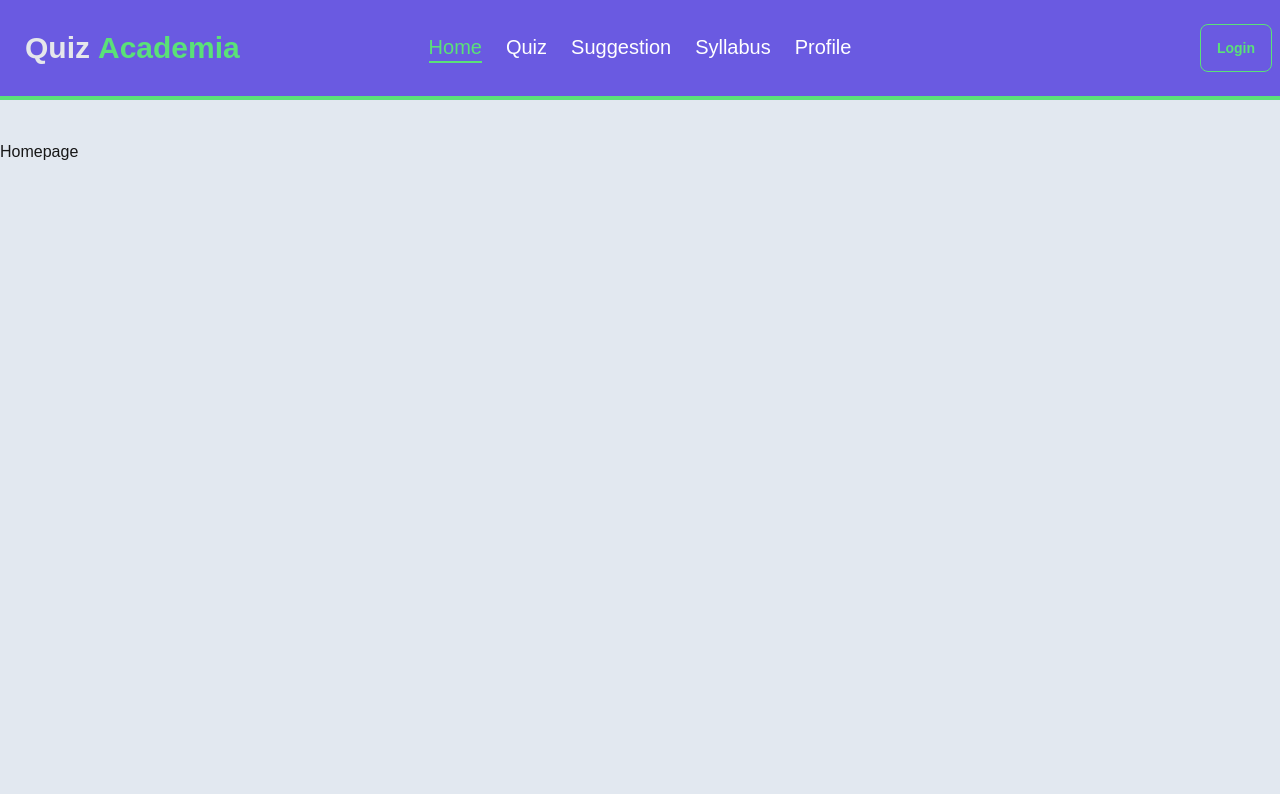
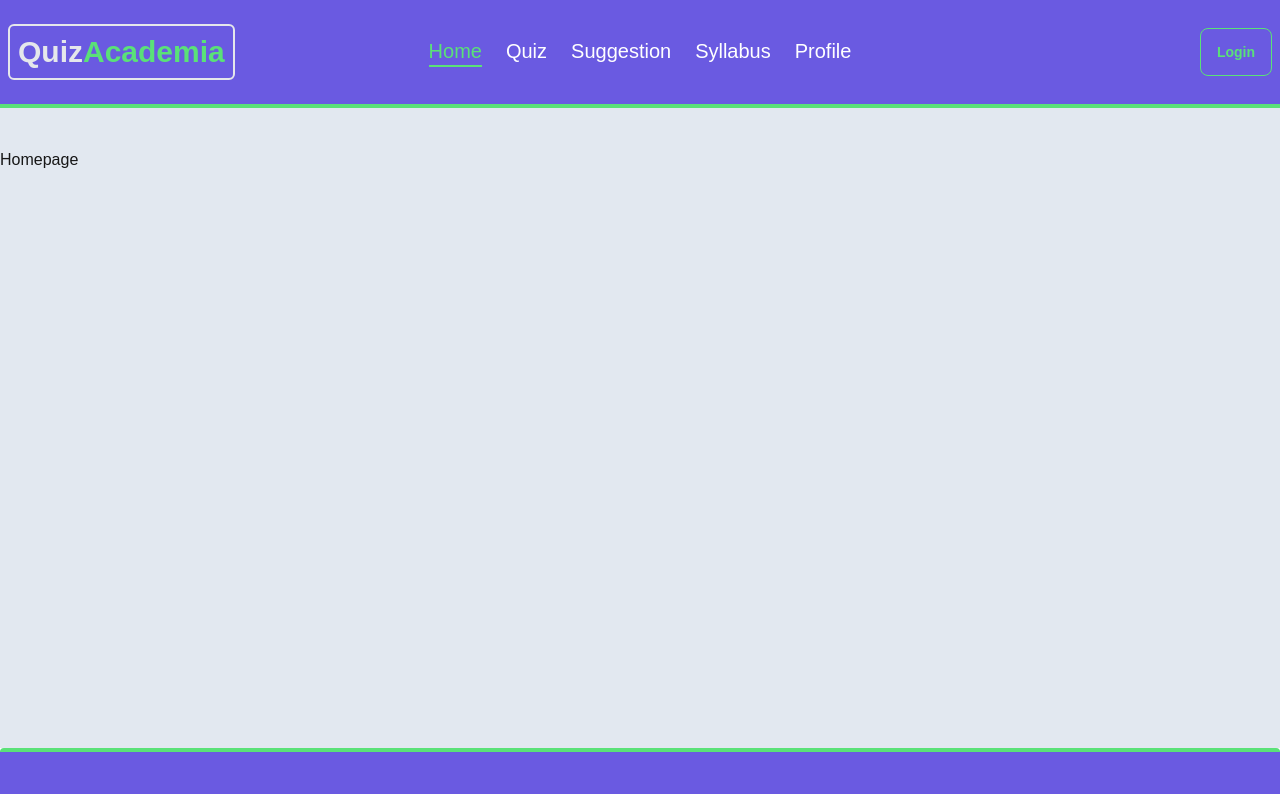
Before and after one commit to rar34/quiz-academia, a Next.js app: page / in a window 1280 px wide. Shown: the top 794 px of the page. Built offline with nearby package versions, Linux system fonts and the light colour scheme.

Commit message:
change the logo style

```diff
--- a/src/components/Homepage/Homepage.jsx
+++ b/src/components/Homepage/Homepage.jsx
@@ -3,7 +3,7 @@ import React from 'react';
 const Homepage = () => {
     return (
         <div className='bg-slate-200'>
-            <div className='container mx-auto py-10 min-h-screen'>
+            <div className='container mx-auto py-10 min-h-[80vh]'>
                 Homepage
             </div>
         </div>
--- a/src/components/Shared/Navbar.jsx
+++ b/src/components/Shared/Navbar.jsx
@@ -56,7 +56,7 @@ const Navbar = () => {
                             }
                         </ul>
                     </div>
-                    <Link href={"/"} className="btn btn-ghost text-gray-200 text-3xl">Quiz<span className='text-secondary'>Academia</span></Link>
+                    <Link href={"/"} className="font-bold border-2 border-gray-200 rounded-md p-2 text-gray-200 text-3xl">Quiz<span className='text-secondary'>Academia</span></Link>
                 </div>
                 <div className="navbar-center hidden lg:flex">
                     <div className='flex gap-6 text-xl text-white'>
```
